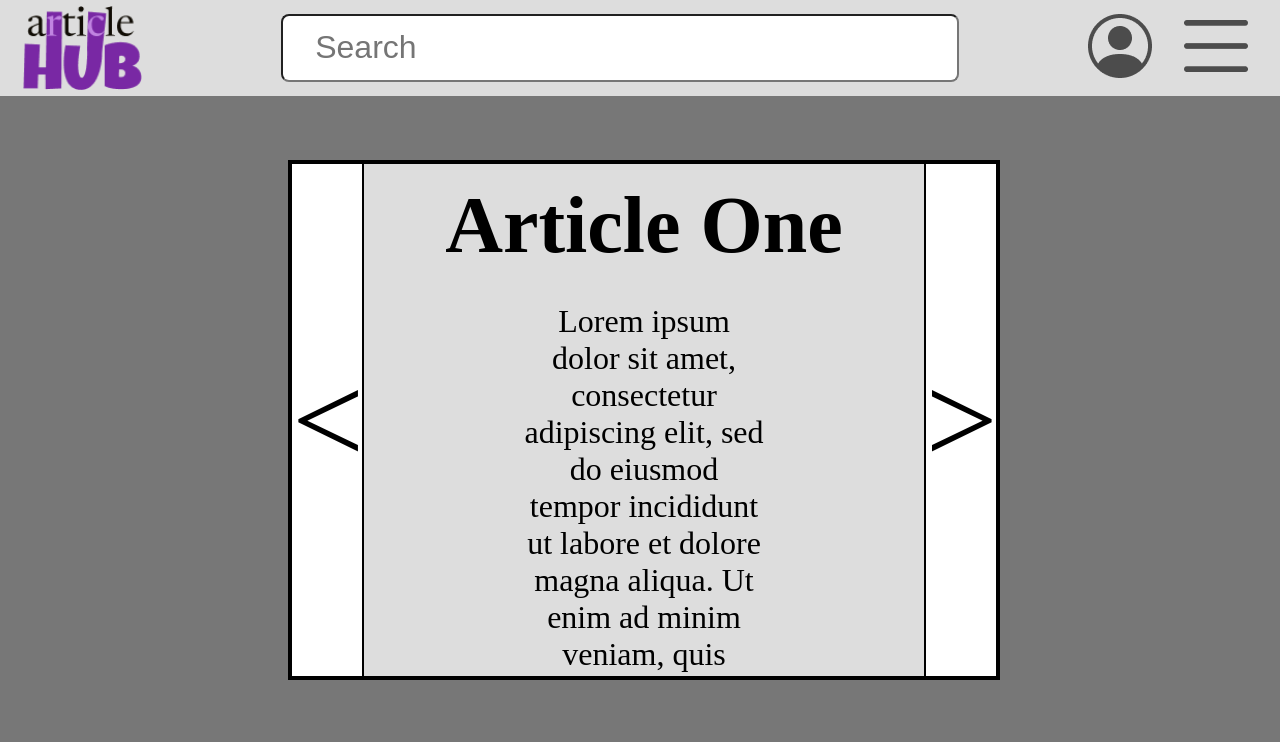
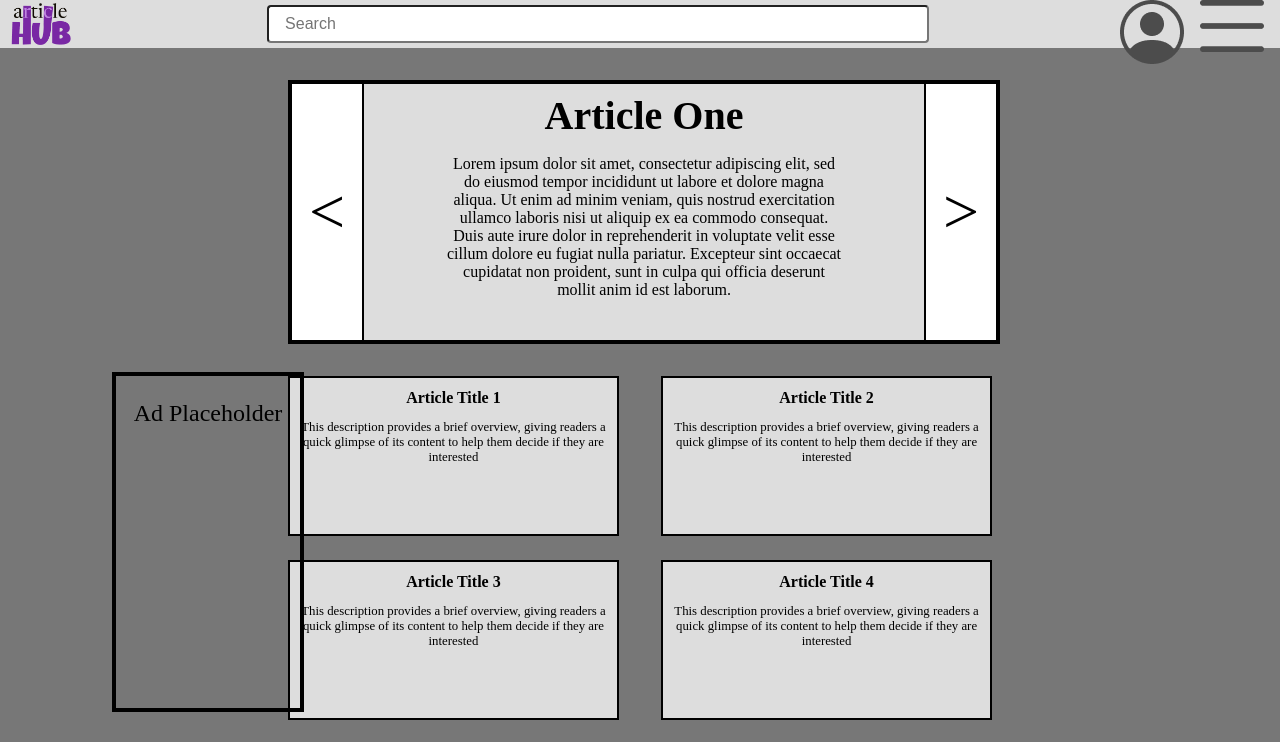
Before and after one commit to IlliaMan/PublishingPlatform, a Svelte app: page / in a window 1280 px wide. Shown: the top 742 px of the page. Built offline with nearby package versions, Linux system fonts and the light colour scheme.

Commit message:
root font-size added

```diff
--- a/public/global.css
+++ b/public/global.css
@@ -1,3 +1,7 @@
+:root {
+	font-size: 8px;
+}
+
 html, body {
 	position: relative;
 	width: 100%;
```
